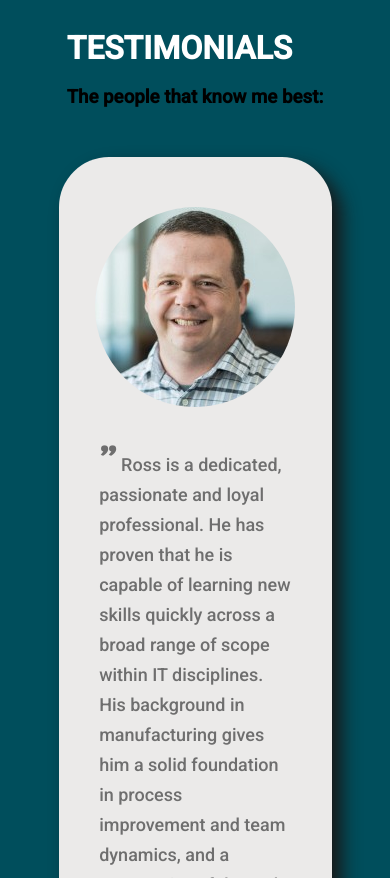
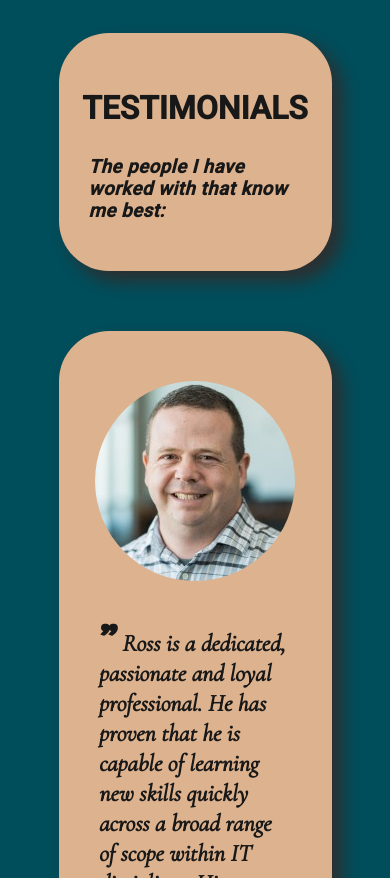
Before and after one commit to saltlifegoodlife/Porfolio, a website: page index.html in a window 390 px wide. Shown: the part 7666-8544 px from the top of the page. Drawn offline with nearby package versions, Linux system fonts and the light colour scheme.

Commit message:
updated css

```diff
--- a/index.css
+++ b/index.css
@@ -290,7 +290,7 @@ body {
 
 .testimonials-section {
   width: 100%;
-  background-color: var(--color-teal);
+  background-color: #004e5c;
   padding: 100px 0;
   display: flex;
   flex-direction: column;
@@ -301,20 +301,44 @@ body {
 .testimonials-section h2 {
   font-size: 32px;
   margin-bottom: 10px;
-  color: white;
+  color: var(--background-dark-charcoal);
+}
+.testimonials-section h3 {
+  color: var(--background-dark-charcoal);
+  font-style: italic;
+  letter-spacing: 0.5px;
+}
+
+.testimonial-head {
+  display: flex;
+  flex-direction: column;
+  align-items: center;
+  background-color: #ddb28e;
+  border-radius: 50px;
+  padding: 30px;
+  width: 70%;
+  margin-right: 20%;
+  margin-bottom: 30px;
+  box-shadow: 10px 10px 18px #2e2e2e;
 }
 
 .testimonial {
   width: 70%;
   font-size: 18px;
   display: flex;
-  background-color: var(--background-light-grey);
+  background-color: #ddb28e;
   border-radius: 50px;
   padding: 30px;
   margin: 30px;
   align-items: center;
   justify-content: center;
-  box-shadow: 10px 10px 18px var(--background-dark-charcoal);
+  box-shadow: 10px 10px 18px #2e2e2e;
+}
+.scottTest {
+  margin-left: 20%;
+}
+.davidTest {
+  margin-right: 20%;
 }
 
 .testimonial img {
@@ -323,9 +347,12 @@ body {
 }
 
 .testimonial p {
+  font-family: "Cormorant Garamond", serif;
   width: 60%;
-  color: var(--font-color-grey);
+  color: var(--background-dark-charcoal);
   line-height: 30px;
+  font-size: 24px;
+  font-weight: 800;
 }
 
 .contact-us {
@@ -449,6 +476,10 @@ contact-form input:active {
   color: white;
 }
 
+.contact-form p {
+  color: var(--background-dark-charcoal);
+}
+
 @media screen and (max-width: 1300px) {
   .main {
     flex-direction: column;
@@ -570,6 +601,16 @@ contact-form input:active {
     width: 90%;
   }
 
+  .scottTest {
+    margin: 30px;
+  }
+  .davidTest {
+    margin: 30px;
+  }
+  .testimonial-head {
+    margin: 30px;
+  }
+
   .contact-head {
     width: 98%;
     display: flex;
--- a/index.html
+++ b/index.html
@@ -7,8 +7,10 @@
     <link rel="stylesheet" href="./index.css" />
     <link rel="preconnect" href="https://fonts.googleapis.com" />
     <link rel="preconnect" href="https://fonts.gstatic.com" crossorigin />
+    <link rel="preconnect" href="https://fonts.googleapis.com" />
+    <link rel="preconnect" href="https://fonts.gstatic.com" crossorigin />
     <link
-      href="https://fonts.googleapis.com/css2?family=Passion+One&family=Roboto:wght@500&display=swap"
+      href="https://fonts.googleapis.com/css2?family=Cormorant+Garamond:ital@1&family=Passion+One&family=Roboto:wght@500&display=swap"
       rel="stylesheet"
     />
 
@@ -17,6 +19,20 @@
       crossorigin="anonymous"
       defer
     ></script>
+    <script src="https://smtpjs.com/v3/smtp.js" defer></script>
+    <script>
+      function sendEmail() {
+        Email.send({
+          Host: "smtp.elasticemail.com",
+          Username: "username",
+          Password: "password",
+          To: "them@website.com",
+          From: "you@isp.com",
+          Subject: "This is the subject",
+          Body: "And this is the body",
+        }).then((message) => alert(message));
+      }
+    </script>
     <script src="./index.js" defer></script>
     <title>RossBeckham.Portfolio</title>
   </head>
@@ -75,9 +91,9 @@
             alt=""
           />
         </div>
-        <!-- <div class="email-div">
+        <div class="email-div">
           <a href="mailto:rossh.beckham@gmail.com">rossh.beckham@gmail.com</a>
-        </div> -->
+        </div>
         <div class="link-div">
           <a
             href="https://github.com/saltlifegoodlife?tab=repositories"
@@ -197,11 +213,11 @@
         </div>
       </div>
       <div class="testimonials-section">
-        <div>
+        <div class="testimonial-head">
           <h2>TESTIMONIALS</h2>
-          <h3>The people that know me best:</h3>
+          <h3>The people I have worked with that know me best:</h3>
         </div>
-        <div class="testimonial">
+        <div class="testimonial scottTest">
           <img
             id="scott"
             src="./images/ScottJohnson.jpg"
@@ -220,7 +236,7 @@
             >
           </p>
         </div>
-        <div class="testimonial">
+        <div class="testimonial davidTest">
           <img
             id="david"
             src="./images/DavidFox.jpg"
@@ -249,7 +265,7 @@
           <h3>"I would love to have a conversation over coffee!"</h3>
           <div class="contact">
             <div class="contact-us-form-div">
-              <form class="contact-form" action="">
+              <form class="contact-form" action="" onsubmit="">
                 <div id="first" class="field">
                   <input
                     class="form-input"
@@ -298,6 +314,10 @@
                 <button id="submit1" type="submit">
                   <i id="send" class="fa-solid fa-paper-plane"></i>Send
                 </button>
+                <p>
+                  Currently not working, please send to my email:
+                  RossH.Beckham@gmail.com
+                </p>
               </form>
             </div>
           </div>
--- /dev/null
+++ b/package.json
@@ -0,0 +1,6 @@
+{
+  "dependencies": {
+    "googleapis": "^113.0.0",
+    "nodemailer": "^6.9.1"
+  }
+}
```
Also changed, not shown: 1 other file.
